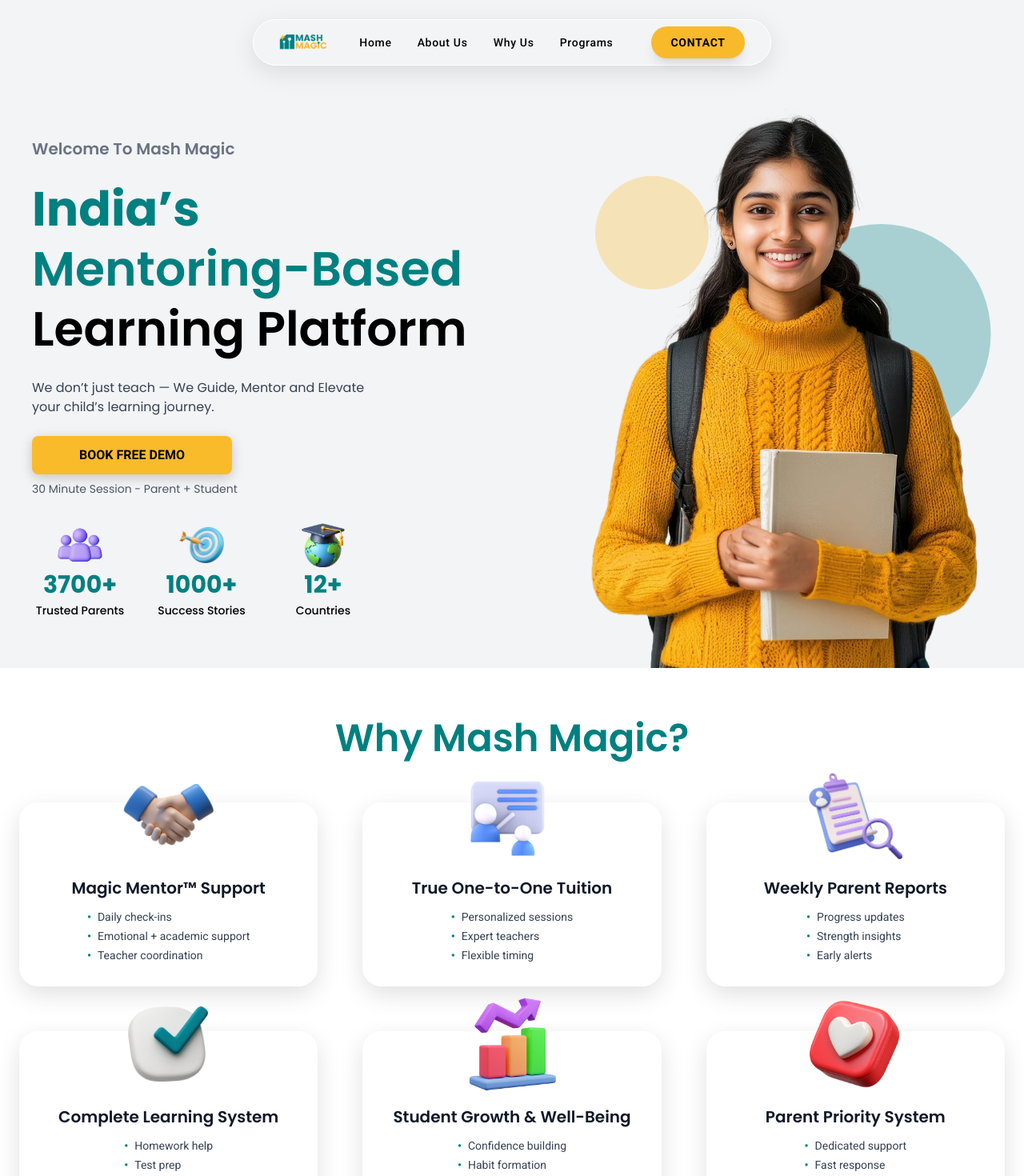
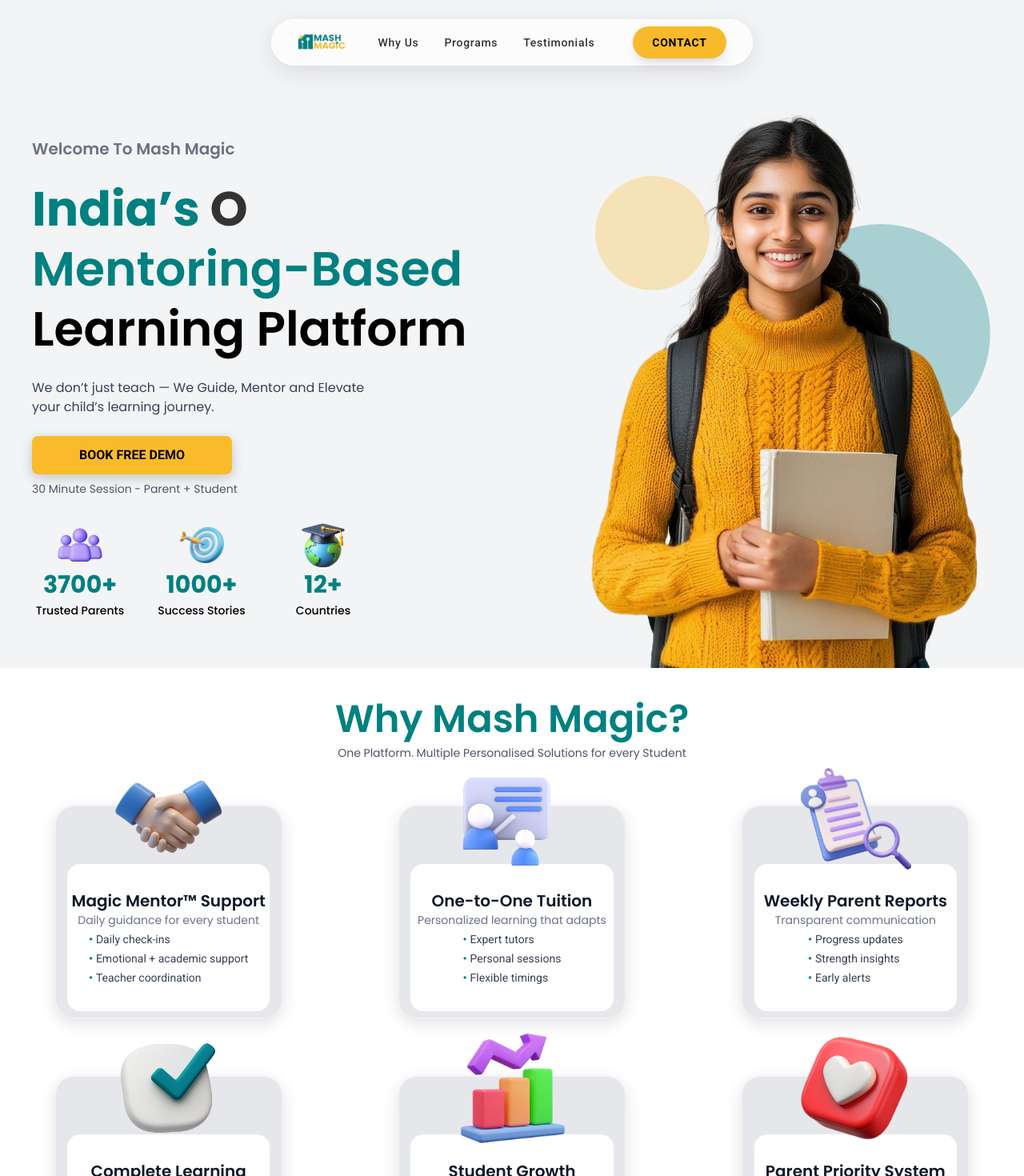
Before and after one commit to MhdRishad-P/MashMagicEdu, a React (Vite) app: page / in a window 1280 px wide. Shown: the top 1470 px of the page at 80% size. Built offline with nearby package versions, Linux system fonts and the light colour scheme.

Commit message:
Updated Website

```diff
--- a/src/App.jsx
+++ b/src/App.jsx
@@ -1,41 +1,57 @@
-import { useState } from 'react'
-import reactLogo from './assets/react.svg'
-import viteLogo from '/vite.svg'
-import './App.css'
-import Hero from './components/Hero/Hero'
-import Navbar from './components/Hero/Navbar'
-import WhyUs from './components/Hero/WhyUs'
-import OurPrograms from './components/OurPrograms'
-import CardGrid from './components/CardGrid'
-import TestimonialCards from './components/TestimonialCard'
-import Footer from './components/Footer'
-import { Routes, Route } from "react-router-dom";
+import React, { useRef } from "react";
+import "./App.css";
 
-
-
+import Navbar from "./components/Hero/Navbar";
+import Hero from "./components/Hero/Hero";
+import CardGrid from "./components/CardGrid";
+import OurPrograms from "./components/OurPrograms";
+import TestimonialCards from "./components/TestimonialCard";
+import Footer from "./components/Footer";
+import ContactForm from "./components/ContactForm";
+import WhyUs from "./components/Hero/WhyUs";
 
 function App() {
-  const [count, setCount] = useState(0)
+  // Section refs for scrolling
+  const heroRef = useRef(null);
+  const whyUsRef = useRef(null);
+  const programsRef = useRef(null);
+  const testimonialRef = useRef(null);
 
   return (
     <>
+      <Navbar
+        heroRef={heroRef}
+        whyUsRef={whyUsRef}
+        programsRef={programsRef}
+        testimonialRef={testimonialRef}
+      />
 
-      <Hero/>
-      <Navbar/>
-      <CardGrid/>
-      <OurPrograms/>
-      <TestimonialCards/>
-      <Footer/>
+      {/* HERO SECTION */}
+      <section ref={heroRef} id="hero">
+        <Hero />
+      </section>
 
-     {/* <Routes>
-      <Route path='/' element={<Hero/>}/>
-      <Route path='/whyUs' element={CardGrid}></Route>
-      <Route path='/Programs' element={OurPrograms}></Route>
-      <Route path='/Testimonial' element={TestimonialCards}></Route>
-     </Routes> */}
+      {/* WHY US SECTION */}
+      <section ref={whyUsRef} id="whyus">
+        <CardGrid />
+      </section>
 
+      {/* PROGRAMS SECTION */}
+      <section ref={programsRef} id="programs">
+        <OurPrograms />
+      </section>
+
+      {/* TESTIMONIAL SECTION */}
+      <section ref={testimonialRef} id="testimonial">
+        <TestimonialCards />
+      </section>
+
+      {/* FOOTER */}
+      <Footer />
+
+       <ContactForm/>
     </>
-  )
+  );
 }
 
-export default App
+export default App;
--- a/src/components/CardGrid.jsx
+++ b/src/components/CardGrid.jsx
@@ -5,9 +5,9 @@
 gsap.registerPlugin(ScrollTrigger);
 
 /* =====================================================
-      GLASS CARD COMPONENT (NEW PREMIUM UI)
+      GLASS CARD COMPONENT WITH REAL 3D EFFECT
 ===================================================== */
-const CardGlass = ({ title, points, imageUrl }) => {
+const CardGlass = ({ title, subtitle, points, imageUrl }) => {
   const cardRef = useRef(null);
   const imageRef = useRef(null);
   const contentRef = useRef(null);
@@ -15,9 +15,8 @@
   useEffect(() => {
     const card = cardRef.current;
     const img = imageRef.current;
-    const contentChildren = contentRef.current?.children || [];
 
-    /* Fade-in animation */
+    /* === ScrollTrigger Fade-in === */
     gsap.fromTo(
       card,
       { opacity: 0, y: 80 },
@@ -30,39 +29,58 @@
       }
     );
 
+    /* === Second Scroll Trigger (image pop animation) === */
     gsap.fromTo(
-      contentChildren,
-      { opacity: 0, x: 15 },
+      img,
+      { scale: 0.7, opacity: 0 },
       {
+        scale: 1,
         opacity: 1,
-        x: 0,
-        duration: 0.6,
-        stagger: 0.12,
-        ease: "power2.out",
-        scrollTrigger: { trigger: card, start: "top 90%" },
+        duration: 1,
+        ease: "back.out(1.7)",
+        scrollTrigger: { trigger: card, start: "top 85%" },
       }
     );
 
-    /* Hover animation (desktop only) */
+    /* === REAL 3D Hover Animation (Desktop Only) === */
     if (window.innerWidth > 768) {
       const tilt = (e) => {
         const rect = card.getBoundingClientRect();
         const x = e.clientX - rect.left;
         const y = e.clientY - rect.top;
 
+        const rotateX = (y - rect.height / 2) / 12;
+        const rotateY = (rect.width / 2 - x) / 12;
+
         gsap.to(card, {
-          rotateX: (y - rect.height / 2) / 20,
-          rotateY: (rect.width / 2 - x) / 20,
-          transformPerspective: 800,
-          duration: 0.25,
+          rotateX: rotateX,
+          rotateY: rotateY,
+          transformPerspective: 900,
+          transformOrigin: "center",
+          duration: 0.3,
+          ease: "power2.out",
         });
 
-        gsap.to(img, { scale: 1.1, duration: 0.25 });
+        gsap.to(img, {
+          scale: 1.18,
+          duration: 0.3,
+          ease: "power2.out",
+        });
       };
 
       const reset = () => {
-        gsap.to(card, { rotateX: 0, rotateY: 0, duration: 0.5 });
-        gsap.to(img, { scale: 1, duration: 0.3 });
+        gsap.to(card, {
+          rotateX: 0,
+          rotateY: 0,
+          duration: 0.5,
+          ease: "power3.out",
+        });
+
+        gsap.to(img, {
+          scale: 1,
+          duration: 0.35,
+          ease: "power3.out",
+        });
       };
 
       card.addEventListener("mousemove", tilt);
@@ -79,27 +97,26 @@
     <div
       ref={cardRef}
       className="
-        relative w-full
+        relative
         rounded-3xl
-        p-6 sm:p-7
+        mx-auto
+        py-2
+        my-6
         backdrop-blur-xl
-        bg-white/50
-        border border-white/30
-        shadow-[0_10px_30px_rgba(0,0,0,0.12)]
+        bg-gray-200
+        border border-white/40
+        shadow-[0_6px_20px_rgba(0,0,0,0.12)]
         transition-all duration-300
-        hover:shadow-[0_14px_40px_rgba(0,0,0,0.18)]
+        hover:shadow-[0_16px_35px_rgba(0,0,0,0.2)]
+        w-[90%] sm:w-[80%] md:w-[70%]
       "
       style={{ transformStyle: "preserve-3d" }}
     >
       {/* Floating Icon */}
-      <div className="absolute -top-15 left-1/2 -translate-x-1/2 z-20">
+      <div className="absolute -top-14 left-1/2 -translate-x-1/2 z-20">
         <div
           ref={imageRef}
-          className="
-            p-3 sm:p-4
-            w-[150px] h-[150px] sm:w-[150px] sm:h-[150px]
-            transition-all
-          "
+          className="w-[120px] h-[120px] sm:w-[140px] sm:h-[140px]"
           style={{ transform: "translateZ(45px)" }}
         >
           <img
@@ -111,18 +128,15 @@
       </div>
 
       {/* TEXT */}
-      <div
-        ref={contentRef}
-        className="mt-16 flex flex-col justify-center text-center gap-3"
-        style={{ transform: "translateZ(20px)" }}
-      >
-        <h2 className="text-lg md:text-xl font-semibold text-gray-900">
-          {title}
-        </h2>
+      <div className="mt-16 flex flex-col w-[90%] mx-auto justify-center bg-white text-center gap-1 py-8 rounded-2xl">
+        <h2 className="text-xl font-semibold text-gray-900">{title}</h2>
 
-        <ul className="text-gray-700 text-xs sm:text-sm space-y-1 text-left mx-auto w-fit">
+        {/* SUBTITLE */}
+        <p className="text-sm text-gray-500 -mt-1">{subtitle}</p>
+
+        <ul className="text-gray-700 text-sm sm:text-sm space-y-1 mx-auto w-fit  ">
           {points.map((p, i) => (
-            <li key={i} className="flex gap-2">
+            <li key={i} className="flex gap-1">
               <span className="text-[#008080] font-bold">•</span>
               <span>{p}</span>
             </li>
@@ -140,50 +154,66 @@
   const cardsData = [
     {
       title: "Magic Mentor™ Support",
-      points: ["Daily check-ins", "Emotional + academic support", "Teacher coordination"],
+      subtitle: "Daily guidance for every student",
+      points: [
+        "Daily check-ins",
+        "Emotional + academic support",
+        "Teacher coordination",
+      ],
       imageUrl: "images/support.png",
     },
     {
-      title: "True One-to-One Tuition",
-      points: ["Personalized sessions", "Expert teachers", "Flexible timing"],
+      title: "One-to-One Tuition",
+      subtitle: "Personalized learning that adapts",
+      points: ["Expert tutors", "Personal sessions", "Flexible timings"],
       imageUrl: "images/tution1.png",
     },
     {
       title: "Weekly Parent Reports",
+      subtitle: "Transparent communication",
       points: ["Progress updates", "Strength insights", "Early alerts"],
       imageUrl: "images/report.png",
     },
     {
       title: "Complete Learning System",
+      subtitle: "All-in-one study partner",
       points: ["Homework help", "Test prep", "Study roadmap"],
       imageUrl: "images/complete1.png",
     },
     {
-      title: "Student Growth & Well-Being",
-      points: ["Confidence building", "Habit formation", "Development"],
+      title: "Student Growth",
+      subtitle: "Mindset + Skill development",
+      points: ["Confidence building", "Habits", "Skill development"],
       imageUrl: "images/growth.png",
     },
     {
       title: "Parent Priority System",
-      points: ["Dedicated support", "Fast response", "Monthly reviews"],
+      subtitle: "Fast support for parents",
+      points: ["Dedicated support", "Fast replies", "Monthly reviews"],
       imageUrl: "images/priority.png",
     },
   ];
 
   return (
-    <div className="bg-white flex flex-col items-center py-16 px-6">
-      <h1 className="text-[#008080] text-3xl md:text-5xl font-semibold mb-14">
+    <div className="bg-white w-full flex flex-col items-center py-10 px-0">
+      <h1 className="text-[#008080] text-3xl md:text-5xl font-semibold text-center">
         Why Mash Magic?
       </h1>
 
-      <div className="w-full max-w-7xl">
+      {/* SUBTITLE */}
+      <p className="text-gray-600 text-sm md:text-md mt-2 mb-8 px-4 text-center">
+        One Platform. Multiple Personalised Solutions for every Student
+      </p>
+
+      <div className="w-full max-w-[1500px]">
         <div
           className="
             grid
             grid-cols-1
             sm:grid-cols-2
-            xl:grid-cols-3
-            gap-14
+            lg:grid-cols-3
+            gap-6
+            px-2
           "
         >
           {cardsData.map((card, i) => (
--- /dev/null
+++ b/src/components/ContactForm.jsx
@@ -0,0 +1,130 @@
+import { useState } from "react";
+
+export default function ContactForm() {
+  const scriptURL = "https://script.google.com/macros/s/AKfycbzu0JKNl0QXFqOud3oVczYhda6pZs84Q1n5cIf9y311E-I1QREmk8WCoHtwjo_IpKiu/exec"; // paste the URL here
+
+
+  const [formData, setFormData] = useState({
+    parentName: "",
+    studentName: "",
+    phone: "",
+    whatsapp: "",
+    location: "",
+  });
+
+  const [loading, setLoading] = useState(false);
+  const [success, setSuccess] = useState(false);
+
+  const handleSubmit = async (e) => {
+    e.preventDefault();
+    setLoading(true);
+    setSuccess(false);
+
+    try {
+      await fetch(scriptURL, {
+        method: "POST",
+        body: JSON.stringify(formData),
+      });
+
+      setSuccess(true);
+
+      // Clear form
+      setFormData({
+        parentName: "",
+        studentName: "",
+        phone: "",
+        whatsapp: "",
+        location: "",
+      });
+
+    } catch (error) {
+      alert("Something went wrong. Please try again.");
+    }
+
+    setLoading(false);
+  };
+
+  return (
+    <form
+      onSubmit={handleSubmit}
+      className="max-w-md mx-auto bg-white p-6 rounded-xl shadow-xl space-y-4"
+    >
+      <h2 className="text-2xl font-semibold text-center text-teal-700 mb-4">
+        Contact Form
+      </h2>
+
+      {/* Parent Name */}
+      <input
+        type="text"
+        placeholder="Parent Name"
+        className="border p-2 w-full rounded"
+        required
+        value={formData.parentName}
+        onChange={(e) =>
+          setFormData({ ...formData, parentName: e.target.value })
+        }
+      />
+
+      {/* Student Name */}
+      <input
+        type="text"
+        placeholder="Student Name"
+        className="border p-2 w-full rounded"
+        required
+        value={formData.studentName}
+        onChange={(e) =>
+          setFormData({ ...formData, studentName: e.target.value })
+        }
+      />
+
+      {/* Phone Number */}
+      <input
+        type="tel"
+        placeholder="Phone Number"
+        className="border p-2 w-full rounded"
+        required
+        value={formData.phone}
+        onChange={(e) => setFormData({ ...formData, phone: e.target.value })}
+      />
+
+      {/* WhatsApp Number */}
+      <input
+        type="tel"
+        placeholder="WhatsApp Number"
+        className="border p-2 w-full rounded"
+        value={formData.whatsapp}
+        required
+        onChange={(e) =>
+          setFormData({ ...formData, whatsapp: e.target.value })
+        }
+      />
+
+      {/* Location */}
+      <input
+        type="text"
+        placeholder="Location"
+        className="border p-2 w-full rounded"
+        required
+        value={formData.location}
+        onChange={(e) =>
+          setFormData({ ...formData, location: e.target.value })
+        }
+      />
+
+      {/* Submit Button */}
+      <button
+        type="submit"
+        className="w-full bg-teal-600 text-white py-2 rounded-lg font-semibold hover:bg-teal-700 transition"
+      >
+        {loading ? "Sending..." : "Submit"}
+      </button>
+
+      {/* Success Message */}
+      {success && (
+        <p className="text-green-600 text-center mt-2">
+          ✔ Your form has been submitted successfully!
+        </p>
+      )}
+    </form>
+  );
+}
--- a/src/components/Hero/Navbar.jsx
+++ b/src/components/Hero/Navbar.jsx
@@ -2,35 +2,41 @@
 import { gsap } from "gsap";
 import { ScrollTrigger } from "gsap/ScrollTrigger";
 import Logo from "../../assets/Logo.png";
-import { Link } from "react-router-dom";
-
 
 gsap.registerPlugin(ScrollTrigger);
 
-export default function Navbar() {
+export default function Navbar({ heroRef, whyUsRef, programsRef, testimonialRef }) {
   const navRef = useRef(null);
   const [open, setOpen] = useState(false);
+
+  // Smooth scroll handler
+  const scrollToSection = (ref) => {
+    if (!ref?.current) return;
+    window.scrollTo({
+      top: ref.current.offsetTop - 80,
+      behavior: "smooth",
+    });
+    setOpen(false);
+  };
 
   useEffect(() => {
     const el = navRef.current;
 
-    // Navbar entrance animation
     gsap.fromTo(
       el,
       { y: -50, opacity: 0 },
       { y: 0, opacity: 1, duration: 0.8, ease: "power3.out" }
     );
 
-    // Hide on scroll animation
     let lastScroll = 0;
     ScrollTrigger.create({
       start: 0,
       onUpdate: (self) => {
         const current = self.scroll();
         if (current > lastScroll && current > 70) {
-          gsap.to(el, { y: -100, duration: 0.4, ease: "power3.out" });
+          gsap.to(el, { y: -100, duration: 0.4 });
         } else {
-          gsap.to(el, { y: 0, duration: 0.4, ease: "power3.out" });
+          gsap.to(el, { y: 0, duration: 0.4 });
         }
         lastScroll = current;
       },
@@ -43,45 +49,41 @@
         ref={navRef}
         className="
           px-2 sm:px-8 py-1 rounded-full flex items-center justify-between
+          bg-white/70 backdrop-blur-xl
           border border-white shadow-[0_8px_30px_rgba(0,0,0,0.1)]
-          transition-all duration-300 transform scale-100
+          transition-all duration-300
           w-11/12 md:w-auto
         "
-
       >
-        {/* LOGO */}
-        <div className="flex items-center cursor-pointer">
-      <Link to="/" className="flex items-center cursor-pointer">
-  <img
-    src={Logo}
-    alt="Logo"
-    className="w-15 h-12 object-contain"
-  />
-</Link>
-        </div>
+        {/* LOGO Scroll to top */}
+        <img
+          src={Logo}
+          alt="Logo"
+          className="w-15 h-12 cursor-pointer object-contain"
+          onClick={() => scrollToSection(heroRef)}
+        />
 
         {/* DESKTOP MENU */}
-        <ul className="hidden md:flex gap-8 items-center font-extrabold ml-10 ">
-          <MenuItem label="Home" />
-          <MenuItem label="About Us" />
-          <MenuItem label="Why Us" />
-          <MenuItem label="Programs" />
+        <ul className="hidden md:flex gap-8 items-center font-extrabold ml-10">
+          <MenuItem label="Why Us" onClick={() => scrollToSection(whyUsRef)} />
+          <MenuItem label="Programs" onClick={() => scrollToSection(programsRef)} />
+          <MenuItem label="Testimonials" onClick={() => scrollToSection(testimonialRef)} />
 
+          {/* CONTACT BUTTON */}
           <button
             className="
-              bg-[#F8BA2B] text-black
-              font-bold text-sm tracking-wider
-              py-2.5 px-6 rounded-full transition-all duration-300
-              shadow-lg hover:shadow-xl ml-4
+              bg-[#F8BA2B] text-black font-bold text-sm tracking-wider
+              py-2.5 px-6 rounded-full shadow-lg hover:shadow-xl ml-4
             "
+            onClick={() => scrollToSection(testimonialRef)}
           >
-           <h1>CONTACT</h1>
+            CONTACT
           </button>
         </ul>
 
-        {/* MOBILE TOGGLE */}
+        {/* MOBILE MENU ICON */}
         <div
-          className="md:hidden cursor-pointer p-2 rounded-full hover:bg-white/20 transition-colors "
+          className="md:hidden cursor-pointer p-2 rounded-full hover:bg-white/20"
           onClick={() => setOpen(!open)}
         >
           <svg className="w-6 h-6 text-teal-800" fill="none" stroke="currentColor" viewBox="0 0 24 24">
@@ -99,16 +101,14 @@
         <div
           className="
             absolute top-full mt-2 w-11/12 sm:w-64 p-4 rounded-xl
-            bg-white  border border-gray-100/30
-            shadow-2xl md:hidden
+            bg-white border border-gray-100/30 shadow-2xl md:hidden
           "
         >
-          <ul className="flex flex-col gap-3 text-black text-base font-medium " >
-            <MobileMenuItem label="Home" setOpen={setOpen} />
-            <MobileMenuItem label="About Us" setOpen={setOpen} />
-            <MobileMenuItem label="Why Us" setOpen={setOpen} />
-            <MobileMenuItem label="Programs" setOpen={setOpen} />
-            <MobileMenuItem label="Contact" setOpen={setOpen} />
+          <ul className="flex flex-col gap-3 text-black text-base font-medium">
+            <MobileMenuItem label="Why Us" onClick={() => scrollToSection(whyUsRef)} />
+            <MobileMenuItem label="Programs" onClick={() => scrollToSection(programsRef)} />
+            <MobileMenuItem label="Testimonials" onClick={() => scrollToSection(testimonialRef)} />
+            <MobileMenuItem label="Contact" onClick={() => scrollToSection(testimonialRef)} />
           </ul>
         </div>
       )}
@@ -117,38 +117,25 @@
 }
 
 /* DESKTOP MENU ITEM */
-function MenuItem({ label }) {
+function MenuItem({ label, onClick }) {
   const ref = useRef(null);
 
   useEffect(() => {
     const el = ref.current;
 
     el.addEventListener("mouseenter", () => {
-      gsap.to(el, {
-        scale: 1.05,
-        duration: 0.3,
-        ease: "power2.out",
-        color: "#6366F1",
-      });
+      gsap.to(el, { scale: 1.05, color: "#008080", duration: 0.25 });
     });
-
     el.addEventListener("mouseleave", () => {
-      gsap.to(el, {
-        scale: 1,
-        duration: 0.3,
-        ease: "power2.out",
-        color: "#000000",
-      });
+      gsap.to(el, { scale: 1, color: "#000", duration: 0.25 });
     });
   }, []);
 
   return (
     <li
       ref={ref}
-      className="
-        cursor-pointer text-sm font-medium text-black
-        tracking-wider hover:text-teal-500 transition-colors duration-200
-      "
+      onClick={onClick}
+      className="cursor-pointer text-sm font-medium tracking-wider"
     >
       {label}
     </li>
@@ -156,15 +143,13 @@
 }
 
 /* MOBILE MENU ITEM */
-function MobileMenuItem({ label, setOpen }) {
+function MobileMenuItem({ label, onClick }) {
   return (
-    <li className="py-2 px-3 rounded-lg hover:bg-white transition-colors duration-200">
-      <div
-        onClick={() => setOpen(false)}
-        className="block text-sm font-medium text-black hover:text-teal-400 transition-colors cursor-pointer"
-      >
-        {label}
-      </div>
+    <li
+      className="py-2 px-3 rounded-lg hover:bg-gray-100 transition duration-200 cursor-pointer"
+      onClick={onClick}
+    >
+      <span className="text-sm font-medium text-black">{label}</span>
     </li>
   );
 }
```
